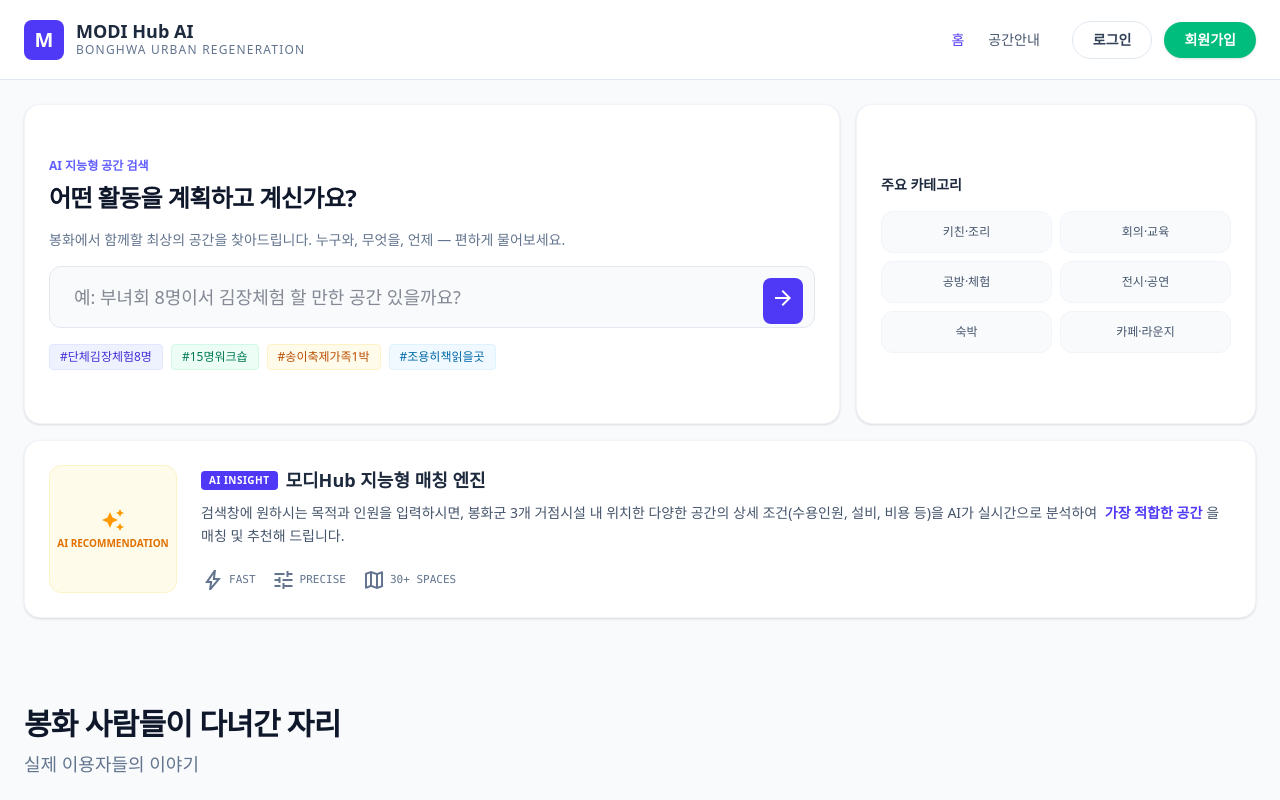
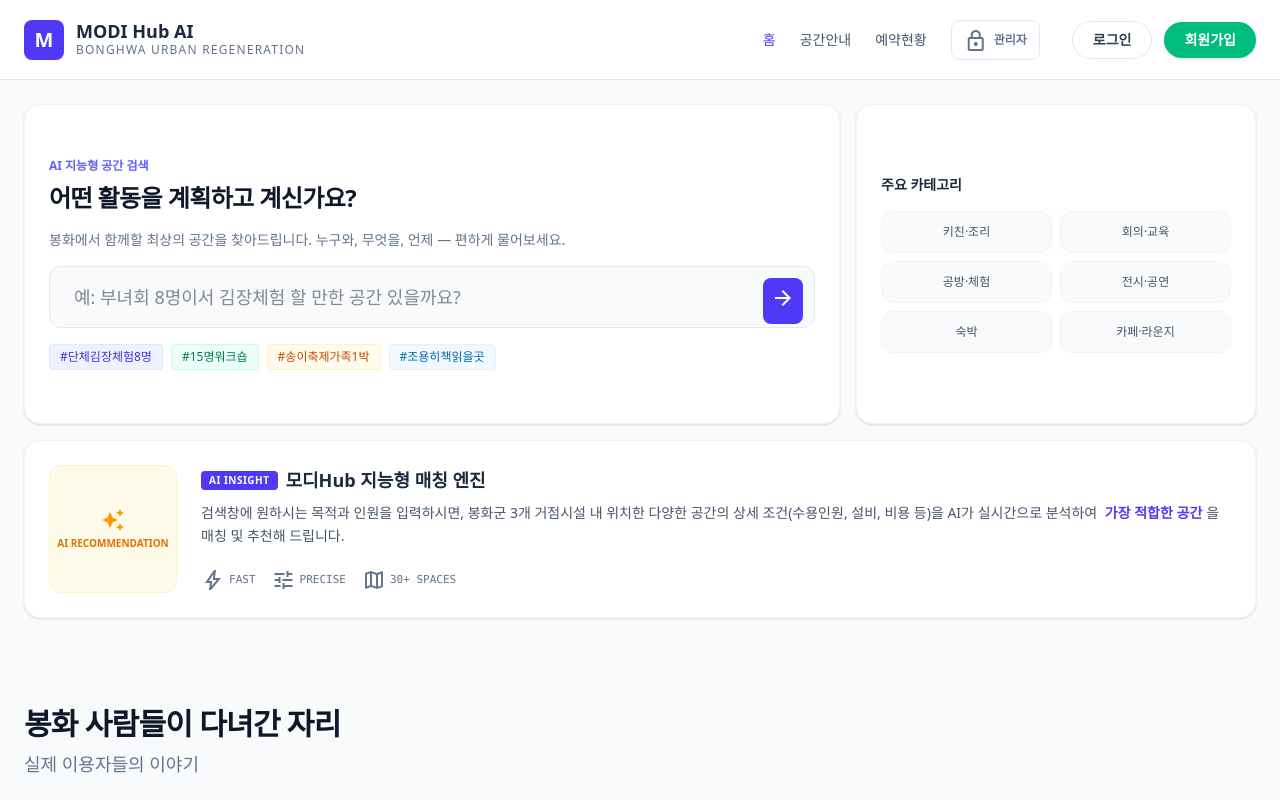
Before and after one commit to choyul/modi-hub-ai, a React (Vite) app: page / in a window 1280 px wide. Shown: the top 800 px of the page. Built offline with nearby package versions, Linux system fonts and the light colour scheme; a web font is replaced by a local one.

Commit message:
feat: Update navigation links
Replaces the admin logout link with a link to the homepage.
Adds a "Reservation Status" link and an "Admin" link to the user layout navigation.

```diff
--- a/src/layouts/AdminLayout.tsx
+++ b/src/layouts/AdminLayout.tsx
@@ -45,7 +45,7 @@ export default function AdminLayout() {
         </nav>
 
         <div className="mt-10 pt-4 border-t border-slate-200 flex flex-col gap-2">
-          <Link to="/admin/login" className="flex items-center gap-3 px-4 py-2 text-red-500 hover:bg-red-50 rounded-lg transition-colors">
+          <Link to="/" className="flex items-center gap-3 px-4 py-2 text-red-500 hover:bg-red-50 rounded-lg transition-colors">
             <span className="material-symbols-outlined text-[20px]">logout</span>
             <span className="text-sm font-semibold">로그아웃</span>
           </Link>
--- a/src/layouts/UserLayout.tsx
+++ b/src/layouts/UserLayout.tsx
@@ -40,6 +40,11 @@ export default function UserLayout() {
             <nav className="hidden md:flex gap-6 items-center text-sm font-medium text-slate-600">
               <Link to="/" className={`${location.pathname === '/' ? 'text-indigo-600' : 'hover:text-indigo-600 transition-colors'}`}>홈</Link>
               <Link to="/spaces" className={`${location.pathname === '/spaces' ? 'text-indigo-600' : 'hover:text-indigo-600 transition-colors'}`}>공간안내</Link>
+              <Link to="/reservations" className={`${location.pathname === '/reservations' ? 'text-indigo-600' : 'hover:text-indigo-600 transition-colors'}`}>예약현황</Link>
+              <Link to="/admin/login" className="flex items-center gap-1.5 px-3 py-1.5 border border-slate-200 rounded-lg hover:bg-slate-50 hover:text-slate-800 transition-colors text-xs font-bold text-slate-500">
+                <span className="material-symbols-outlined text-[14px] pt-0.5">lock</span>
+                관리자
+              </Link>
             </nav>
             <div className="flex items-center gap-3">
               {!isLoggedIn ? (
```
